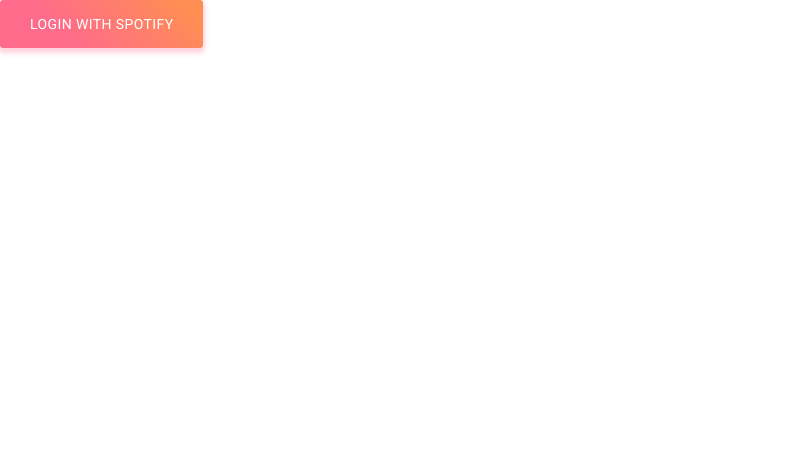
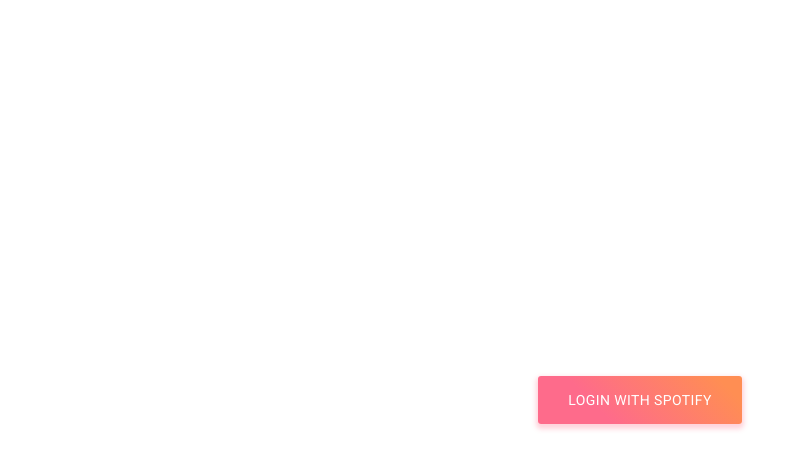
Before and after one commit to carloadamos/react-spotify, a React (Create React App) app in the folder client/: page / in a window 1280 px wide. Shown: the top 470 px of the page, without its empty margins (0-809 px from the left). Built offline with nearby package versions, Linux system fonts and the light colour scheme.

Commit message:
Center login

```diff
--- a/client/src/App.js
+++ b/client/src/App.js
@@ -1,6 +1,6 @@
 import React, { useEffect, useState } from "react";
 
-import Dashboard from "./Dashboard";
+import Browse from "./Browse";
 import Login from "./Login";
 
 function App() {
@@ -10,7 +10,7 @@
     setCode(new URLSearchParams(window.location.search).get("code"));
   }, [code]);
 
-  return code ? <Dashboard code={code} /> : <Login />;
+  return code ? <Browse code={code} /> : <Login />;
 }
 
 export default App;
--- a/client/src/Dashboard.js
+++ b/client/src/Browse.js
@@ -29,7 +29,7 @@
   },
 });
 
-export default function Dashboard({ code }) {
+export default function Browse({ code }) {
   const styles = useStyles();
   const hasSelectedTrack = useSelector(getSelectedTrack);
   const authToken = useAuth(code);
--- a/client/src/Login.js
+++ b/client/src/Login.js
@@ -1,11 +1,17 @@
 import React from "react";
-import { Button, makeStyles } from "@material-ui/core";
+import { Box, Button, makeStyles } from "@material-ui/core";
 
 const AUTH_URL =
   "https://accounts.spotify.com/authorize?client_id=50b62bcfbdcd4df4b863b71ac89795d7&response_type=code&redirect_uri=http://localhost:3000&scope=streaming%20user-read-email%20user-read-private%20user-library-read%20user-library-modify%20user-read-playback-state%20user-modify-playback-state";
 
 const useStyles = makeStyles({
   root: {
+    height: "100vh",
+    display: "flex",
+    alignItems: "center",
+    justifyContent: "center",
+  },
+  loginButton: {
     background: "linear-gradient(45deg, #FE6B8B 30%, #FF8E53 90%)",
     border: 0,
     borderRadius: 3,
@@ -20,8 +26,10 @@
   const styles = useStyles();
 
   return (
-    <Button className={styles.root} href={AUTH_URL}>
-      Login with Spotify
-    </Button>
+    <Box className={styles.root}>
+      <Button className={styles.loginButton} href={AUTH_URL}>
+        Login with Spotify
+      </Button>
+    </Box>
   );
 }
--- a/client/src/SearchResult.js
+++ b/client/src/SearchResult.js
@@ -1,5 +1,5 @@
 // Core
-import React, { useEffect, useState } from "react";
+import React from "react";
 
 // Redux
 import { useSelector, useDispatch } from "react-redux";
@@ -11,7 +11,6 @@
 export default function SearchResult() {
   const dispatch = useDispatch();
   const tracks = useSelector(getTracks);
-  const [track, setTrack] = useState();
 
   return tracks && tracks.length ? (
     tracks.map((track) => (
```
